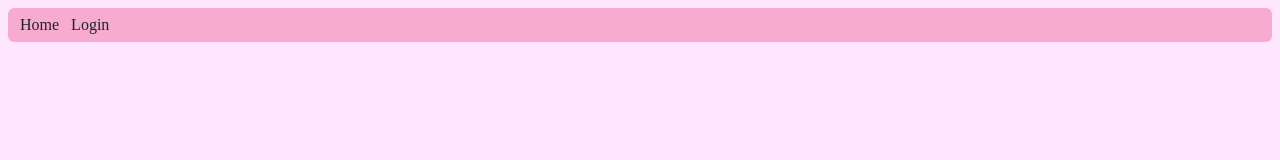
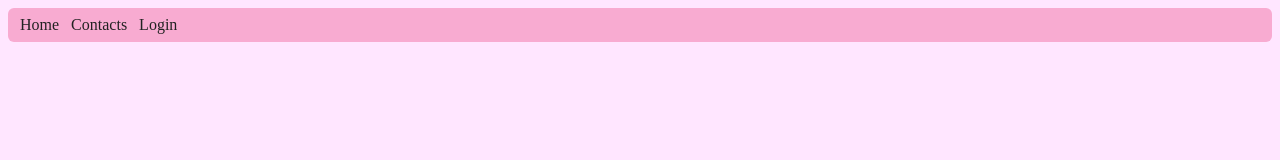
Before and after one commit to YesterKo/WAD2025_26, a Vue app: page /#/login in a window 1280 px wide. Shown: the top 160 px of the page. Built offline with nearby package versions, Linux system fonts and the light colour scheme.

Commit message:
Add Contacts page and nav link

```diff
--- a/src/components/AppHeader.vue
+++ b/src/components/AppHeader.vue
@@ -3,6 +3,7 @@
     <nav class="main-nav">
       <ul>
         <li><router-link to="/">Home</router-link></li>
+        <li><router-link to="/about">Contacts</router-link></li>
         <li v-if="!isLoggedIn"><router-link to="/login">Login</router-link></li>
       </ul>
 
--- a/src/views/AboutView.vue
+++ b/src/views/AboutView.vue
@@ -1,5 +1,11 @@
 <template>
   <div class="about">
-    <h1>This is an about page</h1>
+    <h1>Contacts</h1>
+    <p>Team members:</p>
+    <ul>
+      <li>Jesper Korsen</li>
+      <li>Anze Dolnec</li>
+      <li>Kadri Paan</li>
+    </ul>
   </div>
 </template>
```
